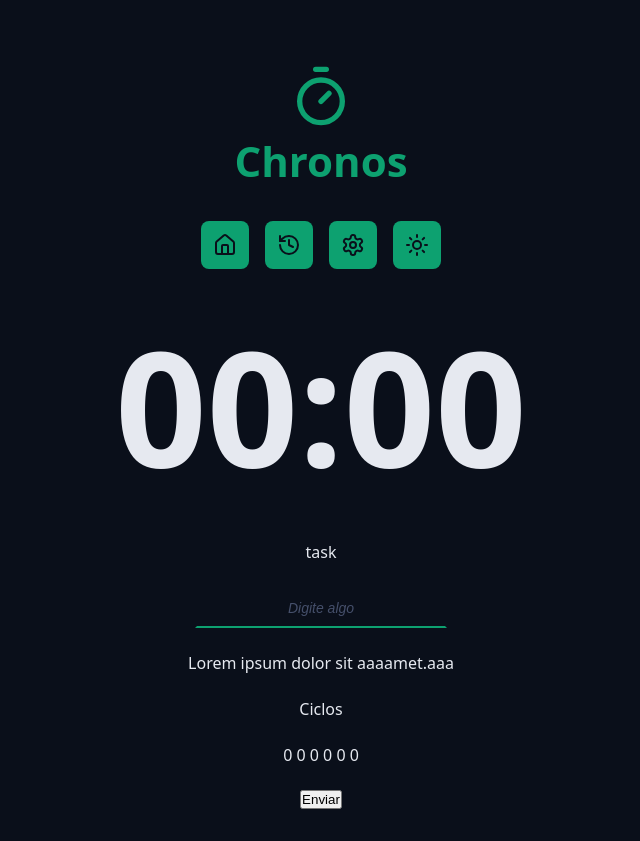
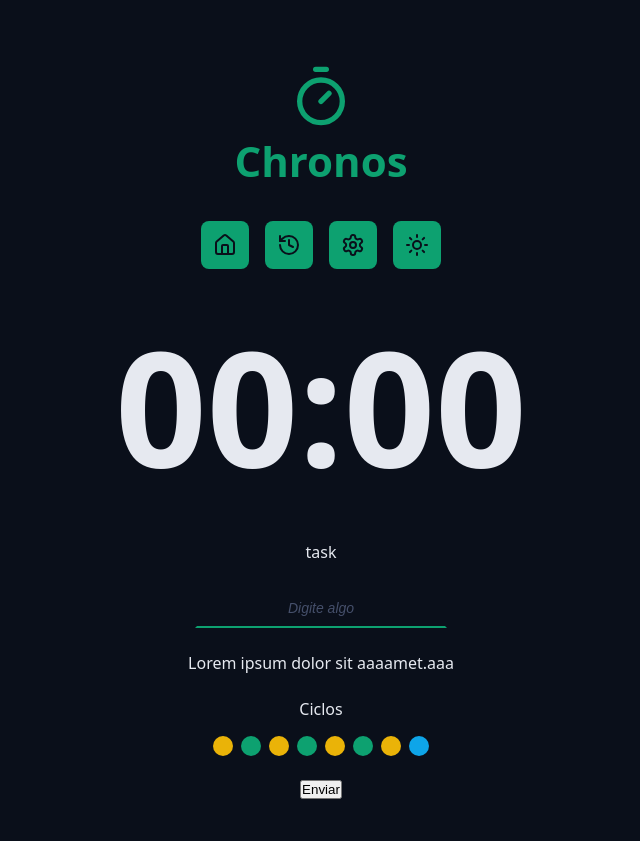
Before and after one commit to MateusEvangel1sta/chronos-pomodoro, a React (Vite) app: page / in a window 1280 px wide. Shown: the whole page, without its empty margins (319-959 px from the left). Built offline with nearby package versions, Linux system fonts and the light colour scheme.

Commit message:
:lipstick: Cycles
Development of component cycles

```diff
--- a/src/App.tsx
+++ b/src/App.tsx
@@ -3,6 +3,7 @@
 import { Logo } from './components/Logo';
 import { CountDown } from './components/CountDown';
 import { DefaultInput } from './components/DefaultInput';
+import { Cycles } from './components/Cycles';
 
 import './styles/theme.css';
 import './styles/global.css';
@@ -38,8 +39,7 @@
           </div>
 
           <div className='formRow'>
-            <p>Ciclos</p>
-            <p>0 0 0 0 0 0</p>
+            <Cycles />
           </div>
 
           <div className='formRow'>
--- /dev/null
+++ b/src/components/Cycles/index.tsx
@@ -0,0 +1,20 @@
+import styles from './styles.module.css';
+
+export function Cycles() {
+  return (
+    <div className={styles.cycles}>
+      <span>Ciclos</span>
+
+      <div className={styles.cycleDots}>
+        <span className={`${styles.cycleDot} ${styles.workTime}`}></span>
+        <span className={`${styles.cycleDot} ${styles.shortBreakTime}`}></span>
+        <span className={`${styles.cycleDot} ${styles.workTime}`}></span>
+        <span className={`${styles.cycleDot} ${styles.shortBreakTime}`}></span>
+        <span className={`${styles.cycleDot} ${styles.workTime}`}></span>
+        <span className={`${styles.cycleDot} ${styles.shortBreakTime}`}></span>
+        <span className={`${styles.cycleDot} ${styles.workTime}`}></span>
+        <span className={`${styles.cycleDot} ${styles.longBreakTime}`}></span>
+      </div>
+    </div>
+  );
+}
--- /dev/null
+++ b/src/components/Cycles/styles.module.css
@@ -0,0 +1,33 @@
+.cycles {
+  display: flex;
+  flex-direction: column;
+
+  align-items: center;
+  justify-content: center;
+
+  gap: 1.6rem;
+}
+
+.cycleDots {
+  display: flex;
+  gap: 0.8rem;
+}
+
+.cycleDot {
+  width: 2rem;
+  height: 2rem;
+
+  border-radius: 50%;
+}
+
+.workTime {
+  background-color: var(--warning);
+}
+
+.shortBreakTime {
+  background: var(--primary);
+}
+
+.longBreakTime {
+  background: var(--info);
+}
```
